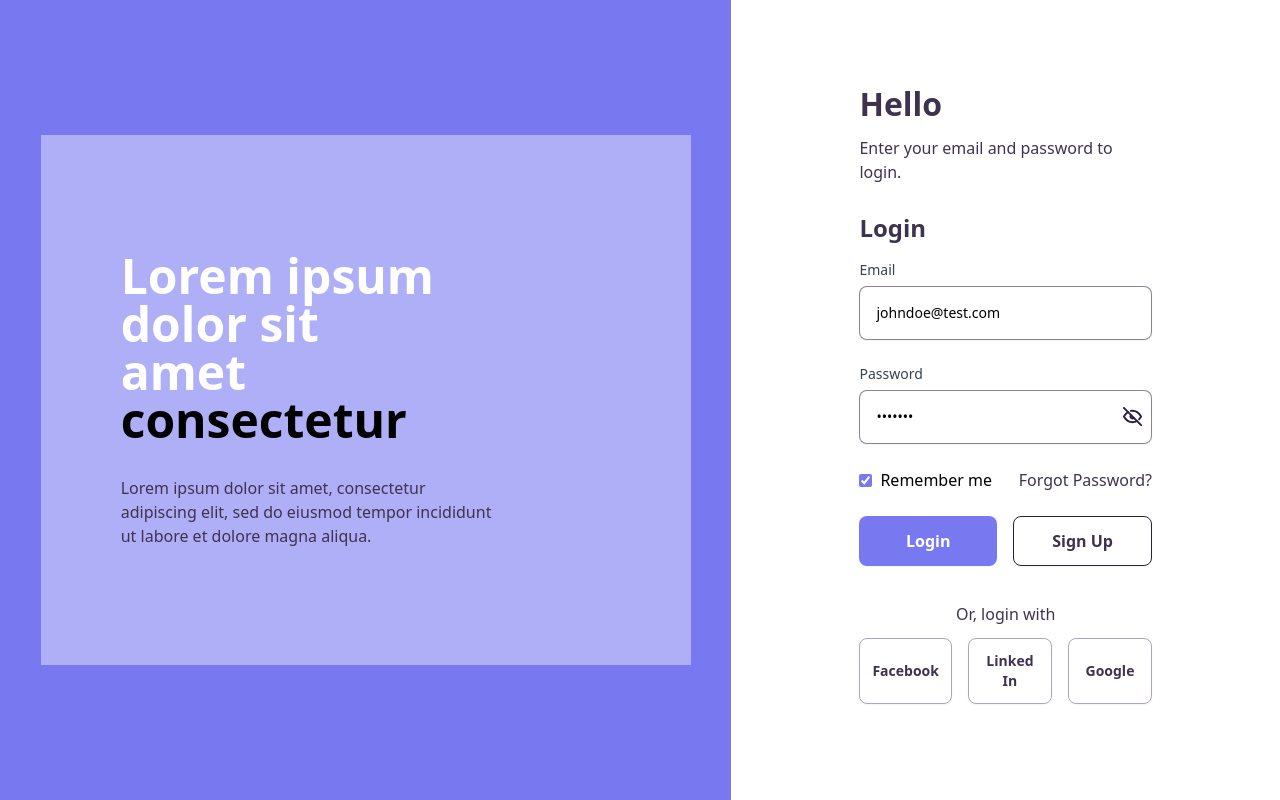
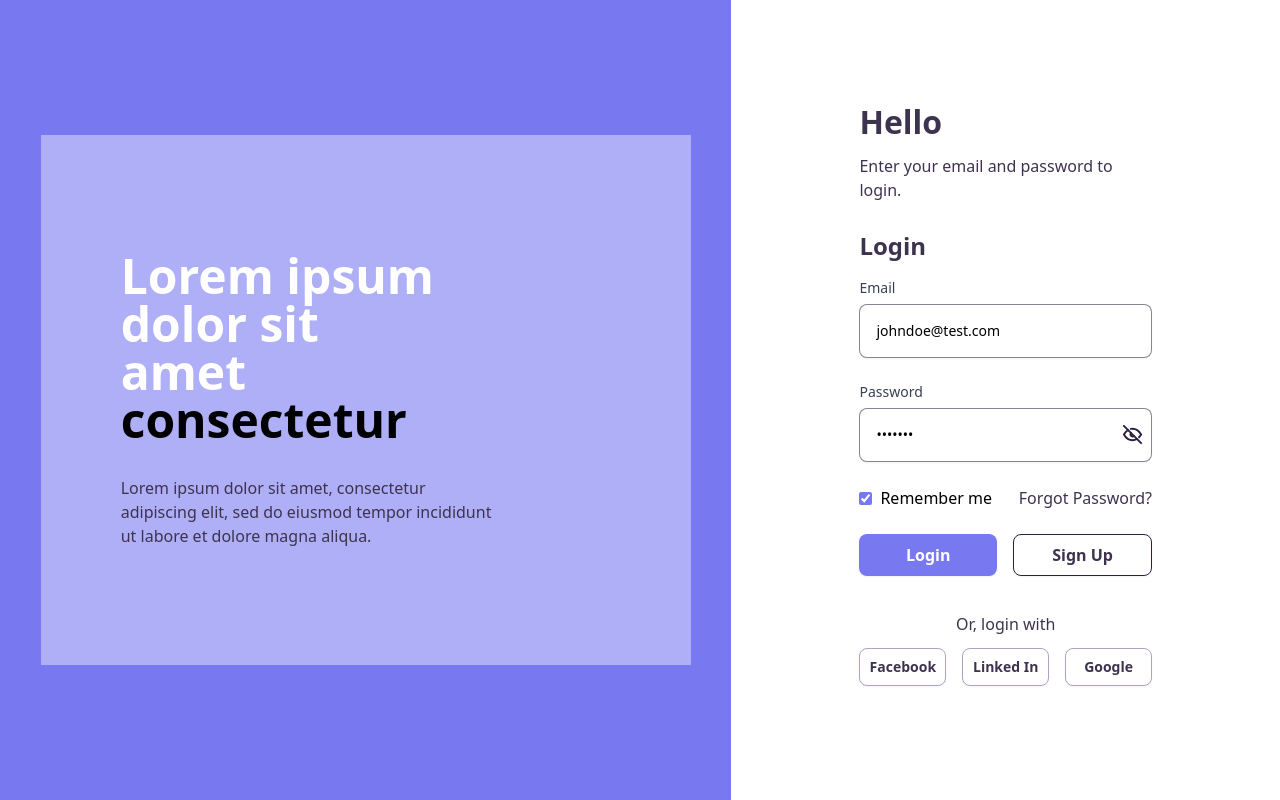
Before and after one commit to TraFost/salt-test, a React (Vite) app: page / in a window 1280 px wide. Built offline with nearby package versions, Linux system fonts and the light colour scheme.

Commit message:
feat: change button size

```diff
--- a/src/components/atoms/Button.tsx
+++ b/src/components/atoms/Button.tsx
@@ -14,9 +14,9 @@ export default function Button({
 }: IButton) {
 	const selectedVariant: any = {
 		primary:
-			"bg-[#7879F1] p-3 rounded-lg text-white font-semibold shadow-sm hover:bg-[#5F60E2] focus:outline-none focus:ring-2 focus:ring-[#5F60E2] focus:ring-opacity-50",
+			"bg-[#7879F1] p-2 rounded-lg text-white font-semibold shadow-sm hover:bg-[#5F60E2] focus:outline-none focus:ring-2 focus:ring-[#5F60E2] focus:ring-opacity-50",
 		secondary:
-			"bg-white border-[#2C1F3D] border p-3 rounded-lg font-semibold shadow-sm hover:opacity-70 focus:outline-none focus:ring-2 focus:ring-[#2C1F3D] focus:ring-opacity-50",
+			"bg-white border-[#2C1F3D] border p-2 rounded-lg font-semibold shadow-sm hover:opacity-70 focus:outline-none focus:ring-2 focus:ring-[#2C1F3D] focus:ring-opacity-50",
 	};
 
 	return (
```
